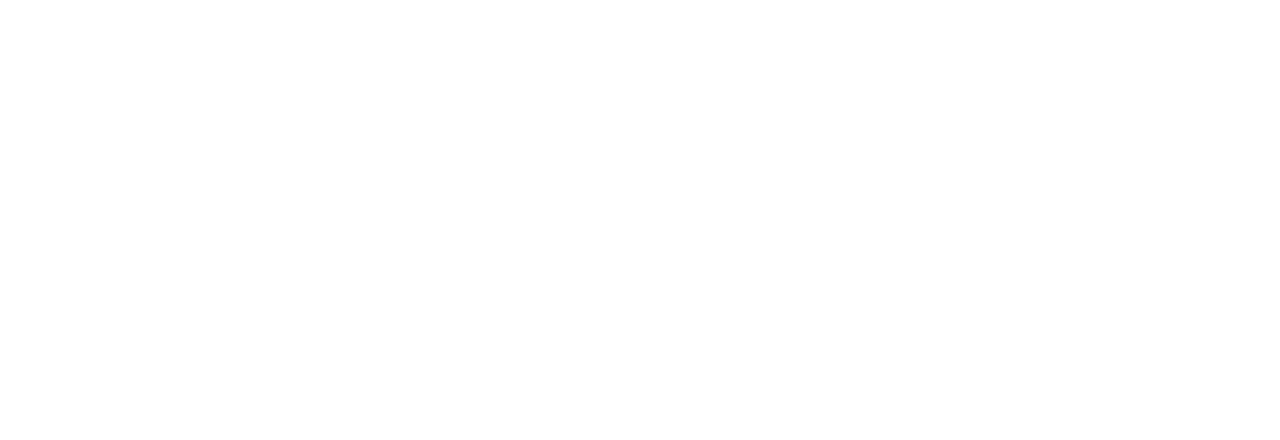
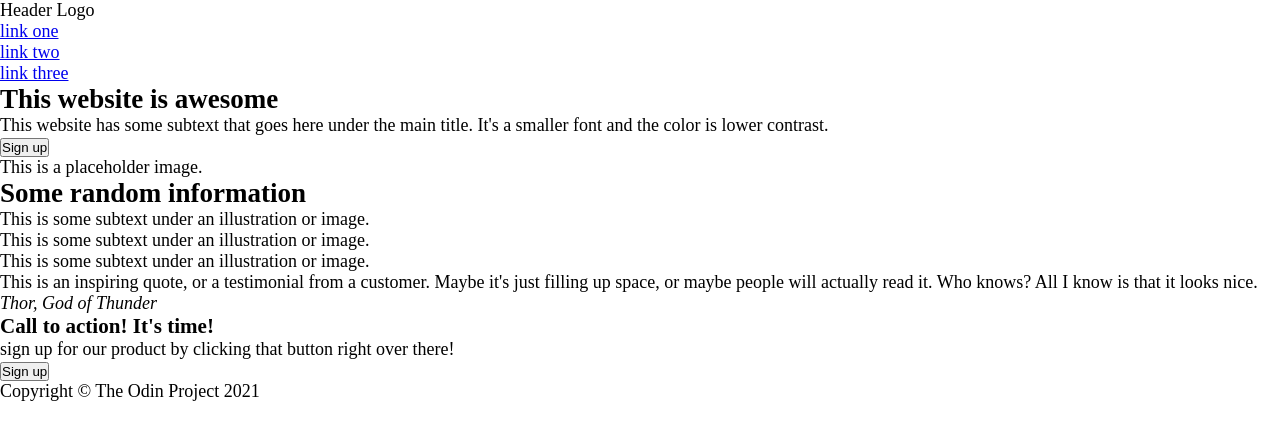
Before and after one commit to mynorzs/odin-landing, a plain HTML site: page index.html in a window 1280 px wide. Drawn offline with Linux system fonts and the light colour scheme.

Commit message:
Created the html structure without style.

```diff
--- a/index.html
+++ b/index.html
@@ -5,5 +5,68 @@
     <title>Odin Landing Exercise</title>
     <link rel="stylesheet" href="style.css" />
   </head>
-  <body></body>
+  <body>
+    <main>
+      <header>
+        <p class="logo">Header Logo</p>
+        <ul>
+          <li><a href="#">link one</a></li>
+          <li><a href="#">link two</a></li>
+          <li><a href="#">link three</a></li>
+        </ul>
+      </header>
+      <section class="hero-content">
+        <div class="info">
+          <h1>This website is awesome</h1>
+          <p>
+            This website has some subtext that goes here under the main title.
+            It's a smaller font and the color is lower contrast.
+          </p>
+          <button class="btn-sign-up">Sign up</button>
+        </div>
+        <div class="image-placeholder">
+          <p>This is a placeholder image.</p>
+        </div>
+      </section>
+    </main>
+    <section id="section-random-info">
+      <h2>Some random information</h2>
+      <div class="random-info-card">
+        <div class="info-card-image"></div>
+        <p>This is some subtext under an illustration or image.</p>
+      </div>
+      <div class="random-info-card">
+        <div class="info-card-image"></div>
+        <p>This is some subtext under an illustration or image.</p>
+      </div>
+      <div class="random-info-card">
+        <div class="info-card-image"></div>
+        <p>This is some subtext under an illustration or image.</p>
+      </div>
+    </section>
+    <section id="section-quote">
+      <blockquote cite="#">
+        <p>
+          This is an inspiring quote, or a testimonial from a customer. Maybe
+          it's just filling up space, or maybe people will actually read it. Who
+          knows? All I know is that it looks nice.
+        </p>
+      </blockquote>
+      <cite>Thor, God of Thunder</cite>
+    </section>
+    <section id="section-cta">
+      <div class="cta-container">
+        <div class="cta-container-info">
+          <h3>Call to action! It's time!</h3>
+          <p>
+            sign up for our product by clicking that button right over there!
+          </p>
+        </div>
+        <button class="btn-sign-up-secondary">Sign up</button>
+      </div>
+    </section>
+    <footer>
+      <span>Copyright © The Odin Project 2021</span>
+    </footer>
+  </body>
 </html>
```
